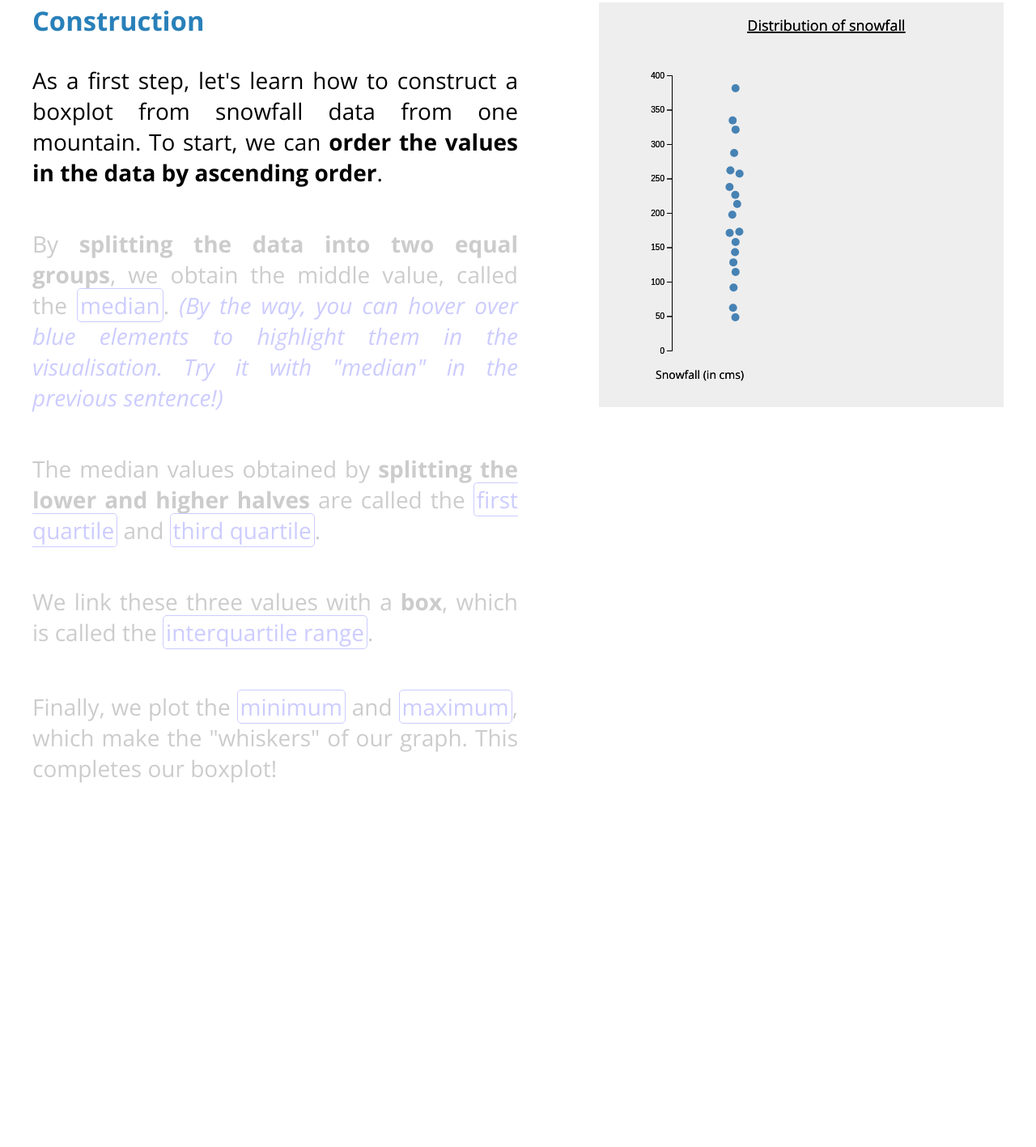
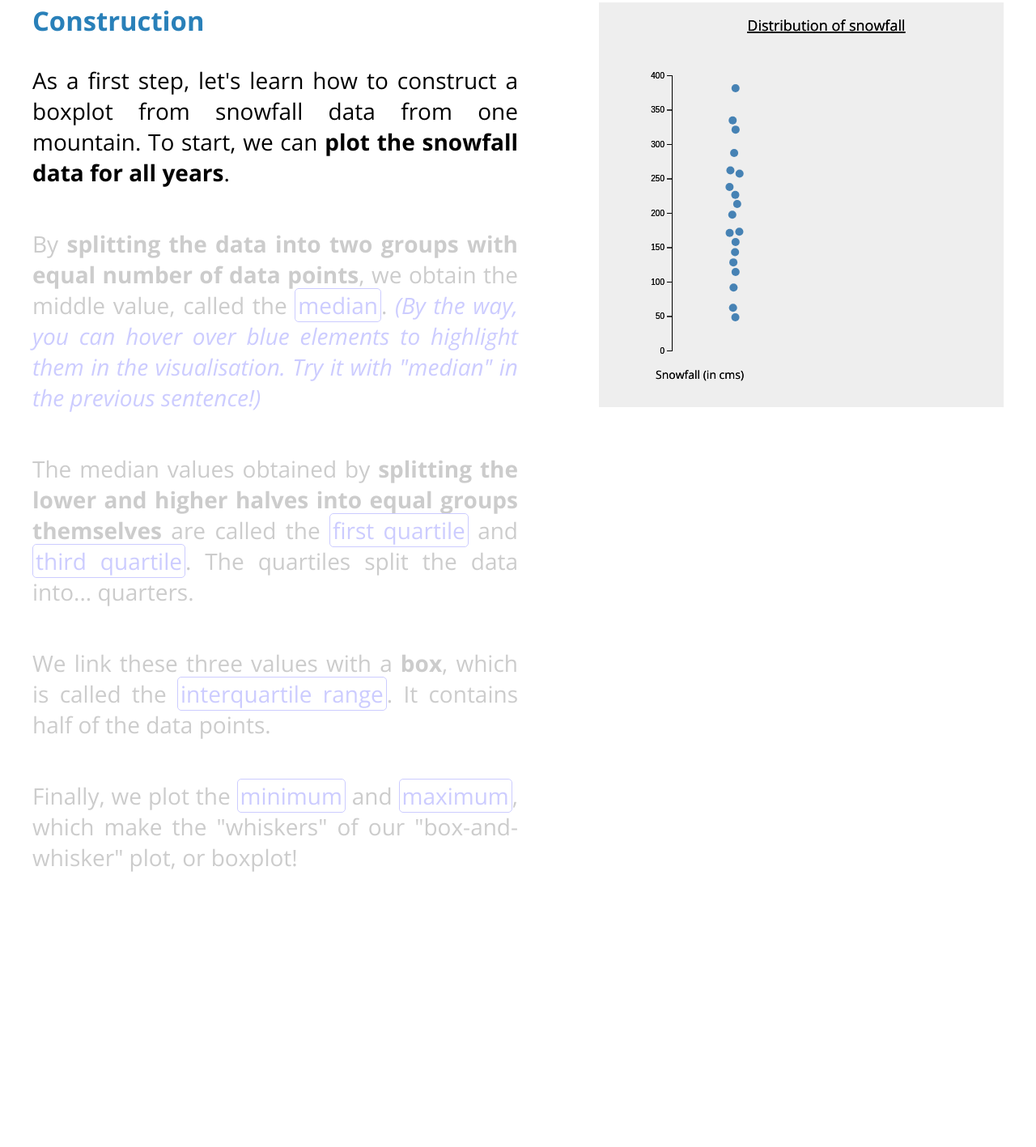
Before and after one commit to vaidap/scrollytelling, a website with bundled scripts: page index.html in a window 1280 px wide. Shown: the part 2372-3789 px from the top of the page at 81% size. Built offline with nearby package versions, Linux system fonts and the light colour scheme.

Commit message:
adjusted language

```diff
--- a/index.html
+++ b/index.html
@@ -68,24 +68,24 @@
 
     <div>
       <h3 id="const-link">Construction</h3>
-      As a first step, let's learn how to construct a boxplot from snowfall data from one mountain. To start, we can <span class="bolded">order the values in the data by ascending order</span>.
+      As a first step, let's learn how to construct a boxplot from snowfall data from one mountain. To start, we can <span class="bolded">plot the snowfall data for all years</span>.
     </div>
 
     <div>
-      By <span class="bolded">splitting the data into two equal groups</span>, we obtain the middle value, called the <span class="hl-word const-median-hl">median</span>. <span class="blue-note">(By the way, you can hover over blue elements to highlight them in the visualisation. Try it with "median" in the previous sentence!)</span>
+      By <span class="bolded">splitting the data into two groups with equal number of data points</span>, we obtain the middle value, called the <span class="hl-word const-median-hl">median</span>. <span class="blue-note">(By the way, you can hover over blue elements to highlight them in the visualisation. Try it with "median" in the previous sentence!)</span>
     </div>
 
 
     <div>
-      The median values obtained by <span class="bolded">splitting the lower and higher halves</span> are called the <span class="hl-word const-q1-hl">first quartile</span> and <span class="hl-word const-q3-hl">third quartile</span>.
+      The median values obtained by <span class="bolded">splitting the lower and higher halves into equal groups themselves</span> are called the <span class="hl-word const-q1-hl">first quartile</span> and <span class="hl-word const-q3-hl">third quartile</span>. The quartiles split the data into... quarters.
     </div>
 
     <div>
-      We link these three values with a <span class="bolded">box</span>, which is called the <span class="hl-word const-iqr-hl">interquartile range</span>.
+      We link these three values with a <span class="bolded">box</span>, which is called the <span class="hl-word const-iqr-hl">interquartile range</span>. It contains half of the data points.
     </div>
 
     <div class="last-div">
-      Finally, we plot the <span class="hl-word const-min-hl">minimum</span> and <span class="hl-word const-max-hl">maximum</span>, which make the "whiskers" of our graph. This completes our boxplot!
+      Finally, we plot the <span class="hl-word const-min-hl">minimum</span> and <span class="hl-word const-max-hl">maximum</span>, which make the "whiskers" of our "box-and-whisker" plot, or boxplot!
     </div>
   </div>
 
@@ -234,7 +234,7 @@
 
     <div>
 	  <h3>Answering questions</h3>
-      Great! We know understand how boxplots work. But how do we use boxplots to make a decision?
+      Great! We now understand how boxplots work. But how do we use boxplots to make a decision?
     </div>
 
     <div>
@@ -262,10 +262,11 @@
     We can look for the mountain with a <span class="bolded">smaller variance</span>, and the <span class ="bolded">greatest chance</span> to receive snowfall more than a certain value, say, <span class="bolded">200cm</span>.
    </div>
     <div>
-    That would be mountain 2!
+    That would be mountain 2! Since its <span class="hl-word answer-median-hl">median</span> is above 200cm, it gets more than 200cm of snow more than half the time. <br><br>This is the case for mountain 1 only a quarter of the time.<br>
    </div>
    <div style="min-height: 400px;">
     Amazing, we've learnt a lot. Now I can't wait for the Easter Holidays!
+    <h3>The End</h3>
    </div>
   </div>
 
@@ -740,6 +741,8 @@ learn.hover_text("const-iqr-hl", svg2, "rect");
 learn.hover_text("const-min-hl", svg2, "line.min-line");
 learn.hover_text("const-max-hl", svg2, "line.max-line");
 
+learn.hover_text("answer-median-hl", svg4, "#mountain_2-med");
+
 // END ------------------------------------------------------
 
 
```
